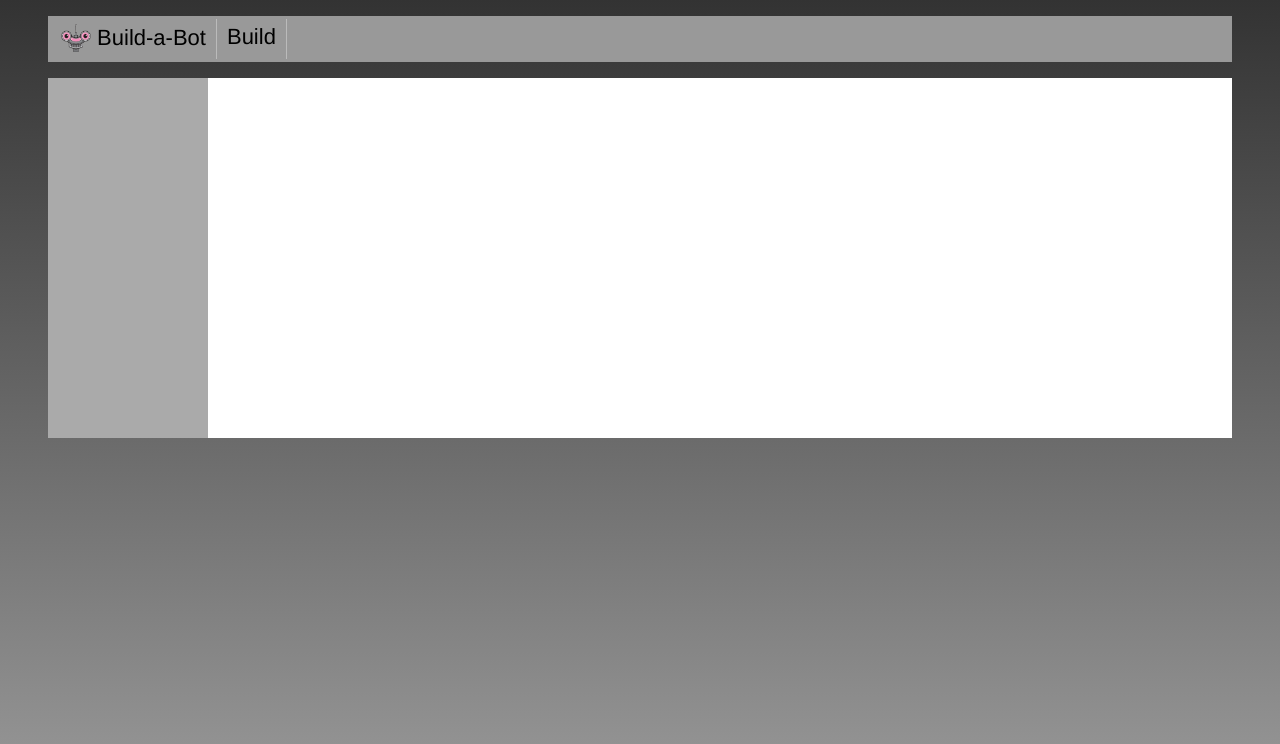
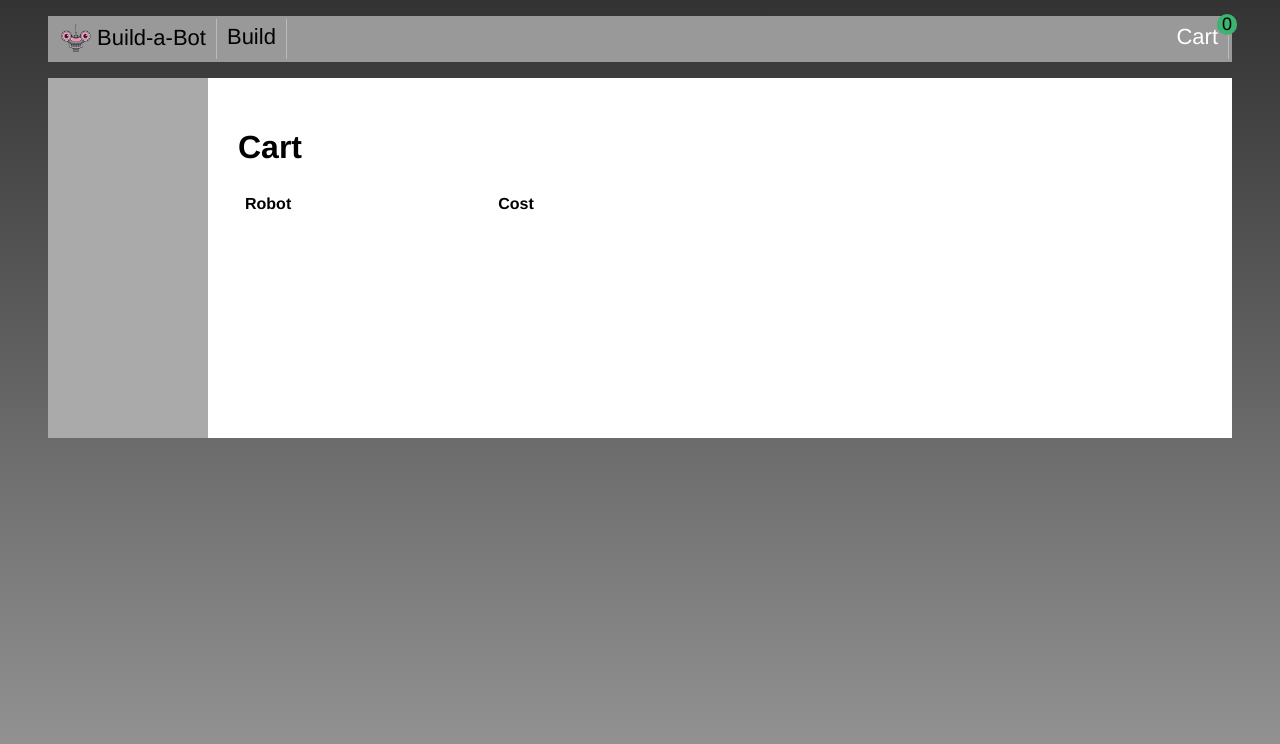
Before and after one commit to zlotyy/VueRobot, a Vue app: page /cart in a window 1280 px wide. Shown: the top 744 px of the page. Built offline with nearby package versions, Linux system fonts and the light colour scheme.

Commit message:
getting items from store

```diff
--- a/src/App.vue
+++ b/src/App.vue
@@ -13,6 +13,14 @@
             <router-link class="nav-link" :to="{name: 'Build'}" exact>
               Build
             </router-link>
+          </li>
+          <li class="nav-item cart">
+            <router-link class="nav-link" to="/cart" exact>
+              Cart
+            </router-link>
+            <div class="cart-items">
+              {{ cart.length }}
+            </div>
           </li>
         </ul>
       </nav>
@@ -32,6 +40,11 @@
 
 export default {
   name: 'app',
+  computed: {
+    cart() {
+      return this.$store.state.cart;
+    },
+  },
 };
 </script>
 
@@ -67,6 +80,11 @@
   font-size: 22px;
   border-right: 1px solid #bbb;
 }
+.nav-item.cart {
+  position: relative;
+  margin-left: auto;
+  border-right: auto;
+}
 .logo {
   vertical-align: middle;
   height: 30px;
@@ -89,4 +107,15 @@
   width: 100px;
   min-height: 300px;
 }
+.cart-items {
+  position: absolute;
+  top: -5px;
+  right: -9px;
+  font-size: 18px;
+  width: 20px;
+  text-align: center;
+  display: inline-block;
+  border-radius: 100px;
+  background-color: mediumseagreen;
+}
 </style>
--- /dev/null
+++ b/src/cart/ShoppingCart.vue
@@ -0,0 +1,51 @@
+<template>
+  <div>
+    <h1>Cart</h1>
+    <table>
+      <thead>
+        <tr>
+          <th class="robot-title">
+            Robot
+          </th>
+          <th class="cost">
+            Cost
+          </th>
+        </tr>
+      </thead>
+      <tbody>
+        <tr v-for="(robot, index) in cart" :key="index">
+          <td class="robot-title">
+            {{robot.head.title}}
+          </td>
+          <td class="cost">
+            {{robot.cost}}
+          </td>
+        </tr>
+      </tbody>
+    </table>
+ </div>
+</template>
+
+<script>
+export default {
+  name: 'Cart',
+  computed: {
+    cart() {
+      return this.$store.state.cart;
+    },
+  },
+};
+</script>
+
+<style scoped>
+  td, th {
+    padding: 5px;
+  }
+  .robot-title {
+    text-align: left;
+    padding-right: 200px;
+  }
+  .cost {
+    text-align: right;
+  }
+</style>
--- a/src/router/index.js
+++ b/src/router/index.js
@@ -11,6 +11,7 @@
 import RobotBases from '../parts/RobotBases.vue';
 import SidebarStandard from '../sidebars/SidebarStandard.vue';
 import SidebarBuild from '../sidebars/SidebarBuild.vue';
+import ShoppingCart from '../cart/ShoppingCart.vue';
 
 Vue.use(Router);
 
@@ -66,5 +67,9 @@
       const isValidId = Number.isInteger(Number(to.params.id));
       next(isValidId);
     },
+  }, {
+    path: '/cart',
+    name: 'Cart',
+    component: ShoppingCart,
   }],
 });
```
Also changed, not shown: src/build/RobotBuilder.vue.
